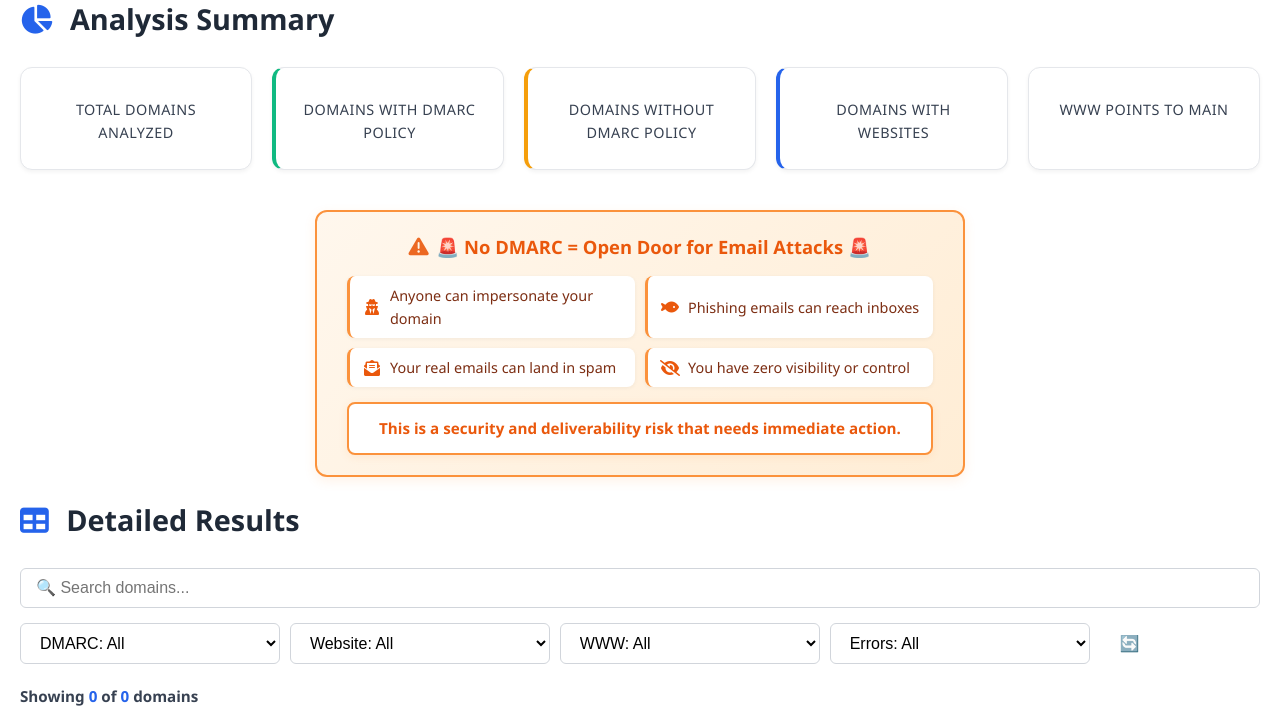
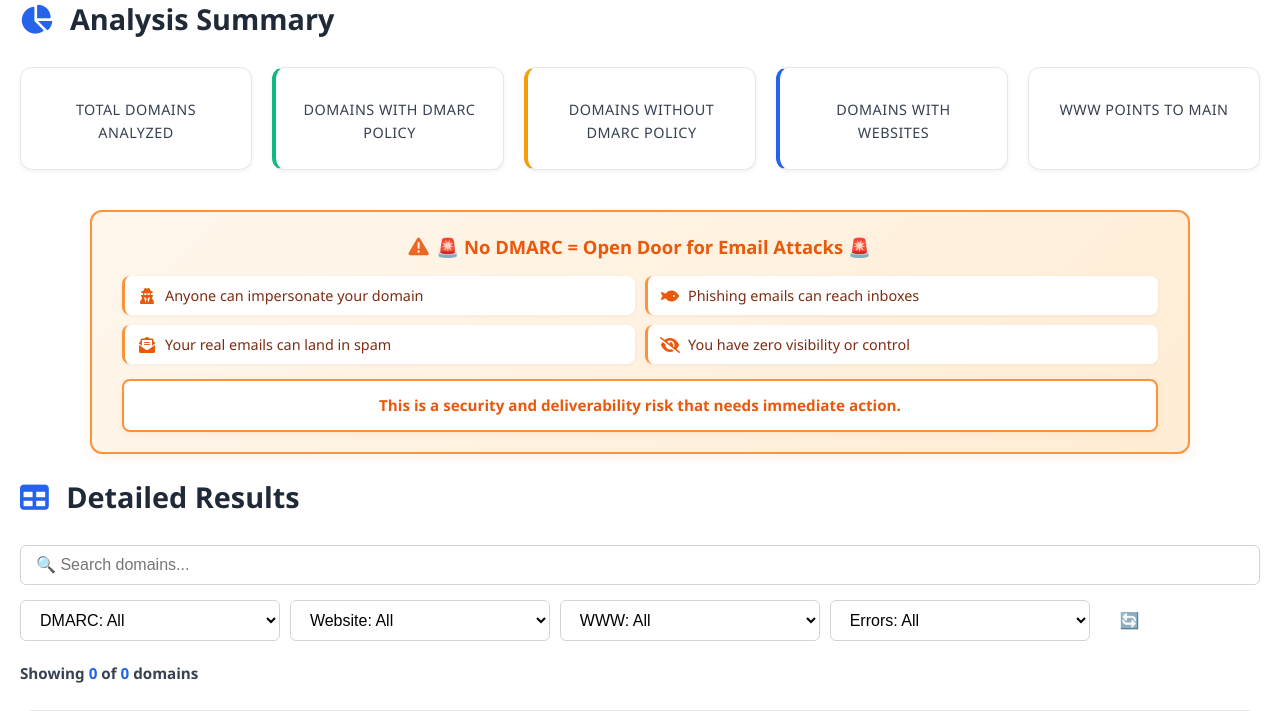
Before and after one commit to arvage/domain-dns-analyzer, a FastAPI app: template templates/results.html in a window 1280 px wide. Shown: the part 336-1047 px from the top of the page. Run offline with FastAPI, Linux system fonts and the light colour scheme; the template is opened without the code that fills it, so the values that code supplies are empty.

Commit message:
dmarc warning update

```diff
--- a/static/css/style.css
+++ b/static/css/style.css
@@ -403,7 +403,8 @@ header p {
     padding: 20px 30px;
     border-radius: 12px;
     box-shadow: 0 4px 12px rgba(251, 146, 60, 0.12);
-    max-width: 650px;
+    max-width: 1100px !important;
+    width: 100%;
     text-align: center;
 }
 
```
